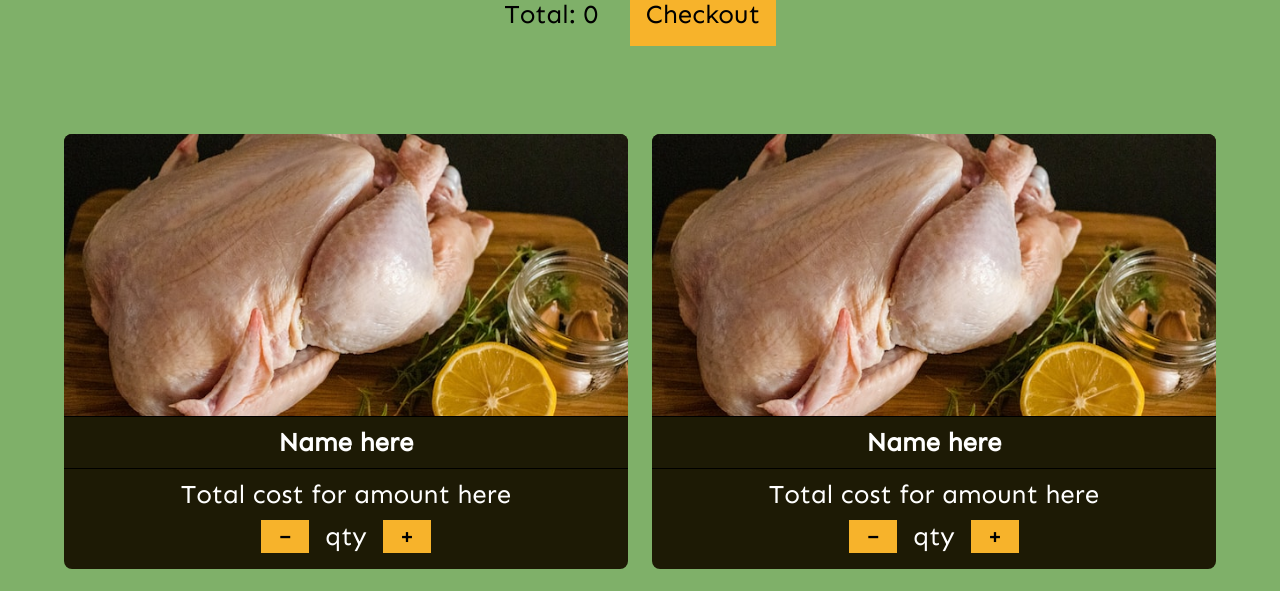
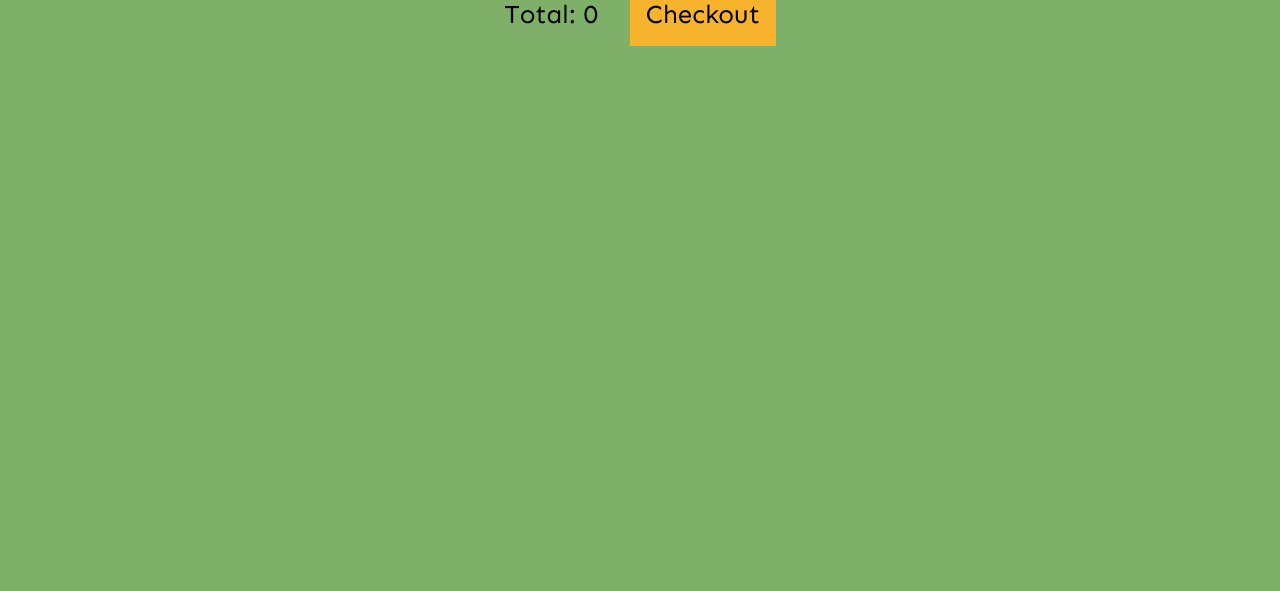
Before and after one commit to MickFrog/shopping-cart, a React (Create React App) app: page /cart in a window 1280 px wide. Shown: the part 148-739 px from the top of the page. Built offline with nearby package versions, Linux system fonts and the light colour scheme; a web font is replaced by a local one.

Commit message:
implement cart operations add / reduce qty

```diff
--- a/src/RouteSwitch.js
+++ b/src/RouteSwitch.js
@@ -38,7 +38,8 @@ const RouteSwitch = () => {
             })
 
             if(elemRemoved) { //filter out removed cart Elements
-                updatedCart = updateCart.filter((currElem) => currElem !== undefined)
+                updatedCart = updatedCart.filter((currElem) => currElem !== undefined)
+                console.log(updatedCart)
             }
 
             setCart(updatedCart)
@@ -71,7 +72,7 @@ const RouteSwitch = () => {
             <Routes>
                 <Route path="/" element={<App />}/>
                 <Route path="/shop" element={<Shop items={stock} cartCallback={updateCart}/>}/>
-                <Route path="/cart" element={<Cart cartData={cart}/>}/>
+                <Route path="/cart" element={<Cart cartData={cart} cartCallback={updateCart}/>}/>
             </Routes>
 
             <Footer />
--- a/src/components/Cart.js
+++ b/src/components/Cart.js
@@ -1,6 +1,7 @@
 import React from "react";
 import './Cart.css';
 import CartProduct from "./cartComponents/cartProduct";
+import uniqid from 'uniqid';
 
 const Cart = (props) => {
 
@@ -9,14 +10,16 @@ const Cart = (props) => {
 
         if(!currCart.length) return 0;
 
-        return currCart.reduce((finalTotal, currElem) => {
-            let totalProductsCost = parseFloat(
-                (currElem.cartPdt.price * currElem.quantity)
-                .toFixed(2))
+        let overallTotal =  currCart.reduce((finalTotal, currElem) => {
+            let totalProductsCost = currElem.cartPdt.price * currElem.quantity;
 
             return finalTotal + totalProductsCost;
         }, 0)
+
+        return parseFloat(overallTotal.toFixed(2))
     }
+
+    let cartItems = props.cartData;
 
     return (
         <div className="contentBg cart-container">
@@ -29,11 +32,11 @@ const Cart = (props) => {
             </div>
 
             <div className="cartPdts-container">
-                <CartProduct />
-                <CartProduct />
-                <CartProduct />
-                <CartProduct />
-                <CartProduct />
+                {
+                    cartItems.map((currItem) => {
+                        return <CartProduct key={uniqid()} itemDetails={currItem} cartCallback={props.cartCallback}/>
+                    })
+                }
             </div>
         </div>
     )
--- a/src/components/cartComponents/cartProduct.js
+++ b/src/components/cartComponents/cartProduct.js
@@ -3,16 +3,27 @@ import './cartProduct.css';
 
 const CartProduct = (props) => {
 
+    const itemDetails = props.itemDetails.cartPdt;
+    const itemQty = props.itemDetails.quantity;
+
+    const reduceQty = () => {
+        props.cartCallback(itemDetails, -1);
+    }
+
+    const addQty = () => {
+        props.cartCallback(itemDetails, 1);
+    }
+
     return (
         <div className="pdt-container">
-            <img className="pdt-image" src="./products/chicken.jpg" alt="Kalooli" />
+            <img className="pdt-image" src={itemDetails.imageSrc} alt={itemDetails.product} />
 
-            <div className="pdt-name">Name here</div>
-            <div className="pdt-price">Total cost for amount here</div>
+            <div className="pdt-name">{itemDetails.product}</div>
+            <div className="pdt-price">{(itemDetails.price * itemQty).toFixed(2)}</div>
             <div className="quantity-display">
-                <button>&minus;</button>
-                <div>qty</div>
-                <button>+</button>
+                <button onClick={reduceQty}>&minus;</button>
+                <div>{itemQty}</div>
+                <button onClick={addQty}>+</button>
             </div>
         </div>
     )
```
